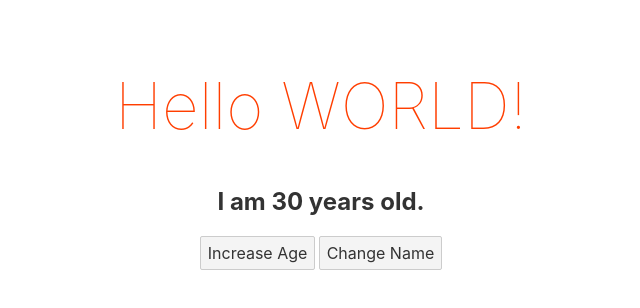
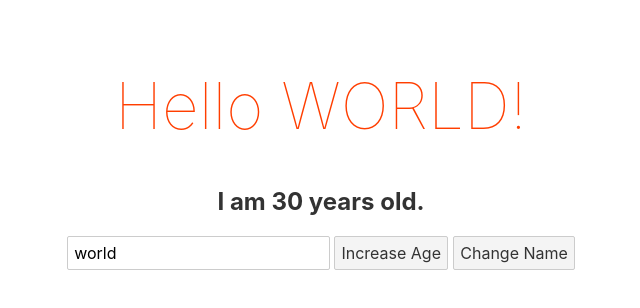
Before and after one commit to 8ctopotamus/svelte-sandbox, a Svelte app in the folder basics/: page / in a window 1280 px wide. Shown: the top 308 px of the page, without its empty margins (319-959 px from the left). Built offline with nearby package versions, Linux system fonts and the light colour scheme.

Commit message:
binding to element properties

```diff
--- a/basics/src/App.svelte
+++ b/basics/src/App.svelte
@@ -14,16 +14,19 @@
 		age += 1
 	}
 
-	function changeName() {
-		name = 'Testing'
+	function changeName(e) {
+		name = e.target.value
 	}
 </script>
 
 <main>
 	<h1>Hello {uppercaseName}!</h1>
 	<h2>I am {age} years old.</h2>
+
+	<input value={name} on:input={changeName} type="text"  />
+
 	<button on:click="{incrementAge}">Increase Age</button>
-	<button on:click="{changeName}">Change Name</button>
+	<button on:click="{changeName}" value="Cool">Change Name</button>
 </main>
 
 <style>
```
